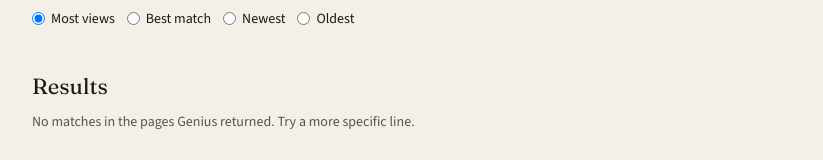
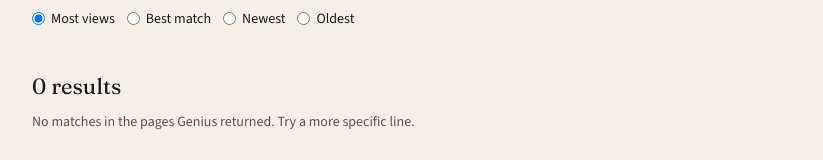
Before and after one commit to claytomode/genius-lyric-search, a Next.js app: page /search in a window 1280 px wide. Shown: the part 215-375 px from the top of the page, without its empty margins (228-1051 px from the left). Built offline with nearby package versions, Linux system fonts and the light colour scheme.

Commit message:
Show a live result count in the summary as catalog matches stream in.

```diff
--- a/components/ResultsView.tsx
+++ b/components/ResultsView.tsx
@@ -17,6 +17,19 @@ function roleFromParam(value: string | null): ArtistRole {
 function sortFromParam(value: string | null): SortMode {
   if (value === "newest" || value === "oldest" || value === "match" || value === "views") return value;
   return "views";
+}
+
+function resultSummary(q: string, artistName: string, count: number, showCount: boolean) {
+  const countLabel = count === 1 ? "1 result" : `${count} results`;
+  if (!q && artistName && !showCount) return `Songs with ${artistName}`;
+  const head = showCount
+    ? q
+      ? `${countLabel} for "${q}"`
+      : countLabel
+    : q
+      ? `Results for "${q}"`
+      : "Results";
+  return artistName ? `${head} · ${artistName}` : head;
 }
 
 export function ResultsView({ requireArtist = false }: { requireArtist?: boolean }) {
@@ -206,13 +219,12 @@ export function ResultsView({ requireArtist = false }: { requireArtist?: boolean
     }
   }
 
-  const summary = q
-    ? artistName
-      ? `Results for "${q}" · ${artistName}`
-      : `Results for "${q}"`
-    : artistName
-      ? `Songs with ${artistName}`
-      : "Results";
+  const summary = resultSummary(
+    q,
+    artistName,
+    results.length,
+    !blocked && !(loading && results.length === 0),
+  );
 
   const creditHint =
     role === "featured"
@@ -226,7 +238,9 @@ export function ResultsView({ requireArtist = false }: { requireArtist?: boolean
   return (
     <div className="results-page">
       <SearchForm values={values} onChange={setValues} compact requireArtist={requireArtist} />
-      <p className="summary">{summary}</p>
+      <p className="summary" aria-live="polite">
+        {summary}
+      </p>
       {blocked ? (
         <p className="hint">Pick an artist to search that line.</p>
       ) : null}
```
